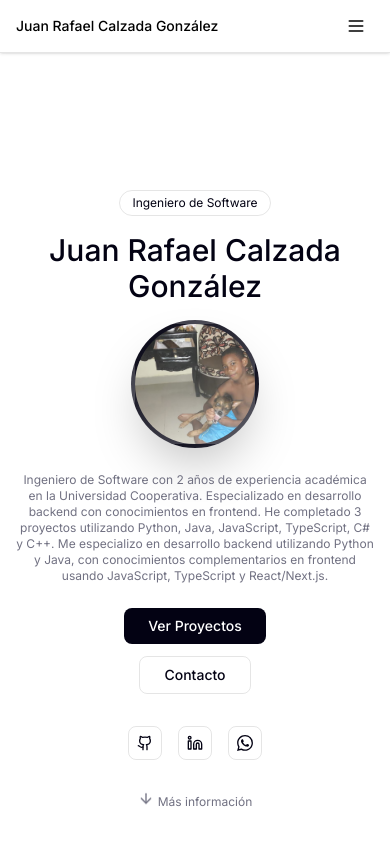
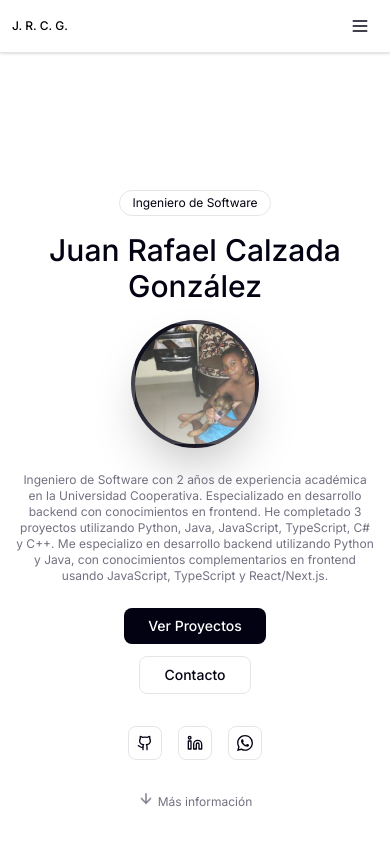
Before and after one commit to rafael5678/portfolio, a Next.js app: page / in a window 390 px wide. Shown: the top 844 px of the page. Built offline with nearby package versions, Linux system fonts and the light colour scheme; no server answers.

Commit message:
Fix responsive header design for all browsers (Opera, Chrome, etc)

```diff
--- a/src/app/globals.css
+++ b/src/app/globals.css
@@ -155,6 +155,25 @@
   --color-ring: #9333ea;
 }
 
+/* Cross-browser compatibility fixes for header */
+header {
+  -webkit-backdrop-filter: blur(12px);
+  backdrop-filter: blur(12px);
+  box-sizing: border-box;
+}
+
+/* Fix for Opera and other browsers */
+@media (max-width: 1023px) {
+  header nav {
+    overflow-x: hidden;
+  }
+
+  header nav > div {
+    min-width: 0;
+    flex-wrap: wrap;
+  }
+}
+
 /* Estilos de impresión para el CV */
 @media print {
   /* Ocultar elementos que no se necesitan en la impresión */
--- a/src/app/layout.tsx
+++ b/src/app/layout.tsx
@@ -25,6 +25,7 @@ export default function RootLayout({
   return (
     <html lang="en" suppressHydrationWarning>
       <head>
+        <meta name="viewport" content="width=device-width, initial-scale=1.0, maximum-scale=5.0, user-scalable=yes" />
         <script
           dangerouslySetInnerHTML={{
             __html: `
--- a/src/components/Header/Header.tsx
+++ b/src/components/Header/Header.tsx
@@ -41,48 +41,65 @@ export const Header = () => {
   };
 
   return (
-    <header style={{ position: 'fixed', top: 0, left: 0, right: 0, zIndex: 9999 }} className="bg-background/95 backdrop-blur-md border-b border-border shadow-sm">
-      <nav className="mx-auto px-4 sm:px-6 lg:px-8 py-2 max-w-7xl">
-        <div className="flex items-center justify-between">
-          <div className="font-medium text-sm sm:text-base">Juan Rafael Calzada González</div>
+    <header
+      style={{ position: 'fixed', top: 0, left: 0, right: 0, zIndex: 9999 }}
+      className="bg-background/95 backdrop-blur-md border-b border-border shadow-sm w-full"
+    >
+      <nav className="mx-auto px-3 sm:px-4 md:px-6 lg:px-8 py-2 max-w-7xl w-full">
+        <div className="flex items-center justify-between w-full gap-2">
+          {/* Name - Responsive */}
+          <div className="font-medium text-xs sm:text-sm md:text-base truncate flex-shrink min-w-0">
+            <span className="hidden lg:inline">Juan Rafael Calzada González</span>
+            <span className="hidden md:inline lg:hidden">Juan Rafael C. G.</span>
+            <span className="hidden sm:inline md:hidden">J. R. Calzada</span>
+            <span className="sm:hidden">J. R. C. G.</span>
+          </div>
 
-          {/* Desktop Navigation */}
-          <div className="hidden md:flex items-center space-x-6">
+          {/* Desktop Navigation - Hidden on mobile/tablet, shown on lg+ */}
+          <div className="hidden lg:flex items-center space-x-3 xl:space-x-6 flex-1 justify-center mx-4 overflow-hidden">
+            <div className="flex items-center space-x-3 xl:space-x-6 flex-wrap justify-center">
               <Navigation
                 menuItems={localizedMenu}
                 activeSection={activeSection}
                 onSectionClick={handleMenuClick}
               />
             </div>
+          </div>
 
-          {/* Theme & Language Selectors */}
-          <div className="hidden md:flex items-center space-x-4 ml-4">
+          {/* Theme & Language Selectors - Desktop */}
+          <div className="hidden lg:flex items-center space-x-3 xl:space-x-4 flex-shrink-0">
             <LanguageSelector
               currentLanguage={language}
               onLanguageChange={toggleLanguage}
             />
             <ThemeSelector
-              themes={[]} // Se pasará desde el componente padre
+              themes={[]}
               currentTheme={theme}
               onThemeChange={toggleTheme}
             />
           </div>
 
-          {/* Mobile Menu Button */}
+          {/* Mobile/Tablet Menu Button */}
           <button
             onClick={() => setIsMenuOpen(!isMenuOpen)}
-            className="md:hidden p-2 hover:bg-accent rounded-md"
+            className="lg:hidden p-2 hover:bg-accent rounded-md transition-colors flex-shrink-0"
+            aria-label={isMenuOpen ? "Close menu" : "Open menu"}
+            aria-expanded={isMenuOpen}
           >
-            {isMenuOpen ? <X className="w-5 h-5" /> : <Menu className="w-5 h-5" />}
+            {isMenuOpen ? (
+              <X className="w-5 h-5 text-foreground" />
+            ) : (
+              <Menu className="w-5 h-5 text-foreground" />
+            )}
           </button>
         </div>
 
-        {/* Mobile Navigation */}
+        {/* Mobile/Tablet Navigation */}
         {isMenuOpen && (
-          <div className="md:hidden mt-4 py-4 border-t border-border">
-            <div className="flex flex-col space-y-3">
+          <div className="lg:hidden mt-4 py-4 border-t border-border w-full">
+            <div className="flex flex-col space-y-3 w-full">
               <Navigation
-                menuItems={menuItems}
+                menuItems={localizedMenu}
                 activeSection={activeSection}
                 onSectionClick={handleMenuClick}
                 isMobile={true}
@@ -94,9 +111,11 @@ export const Header = () => {
                   isMobile={true}
                 />
                 <div className="flex items-center space-x-2">
-                  <span className="text-xs text-muted-foreground">Tema:</span>
+                  <span className="text-xs text-muted-foreground">
+                    {language === 'es' ? 'Tema:' : 'Theme:'}
+                  </span>
                   <ThemeSelector
-                    themes={[]} // Se pasará desde el componente padre
+                    themes={[]}
                     currentTheme={theme}
                     onThemeChange={toggleTheme}
                     isMobile={true}
--- a/src/components/Header/Navigation.tsx
+++ b/src/components/Header/Navigation.tsx
@@ -14,11 +14,29 @@ export const Navigation = ({
   isMobile = false
 }: NavigationProps) => {
   const baseClasses = isMobile
-    ? "text-left text-sm transition-colors hover:text-primary"
-    : "text-sm transition-colors hover:text-primary";
+    ? "text-left text-sm transition-colors hover:text-primary py-2 px-1 w-full text-left"
+    : "text-xs xl:text-sm transition-colors hover:text-primary px-1 xl:px-2 whitespace-nowrap";
 
-  const activeClasses = "text-primary";
+  const activeClasses = "text-primary font-medium";
   const inactiveClasses = "text-muted-foreground";
+
+  if (isMobile) {
+    return (
+      <div className="flex flex-col space-y-1 w-full">
+        {menuItems.map((item) => (
+          <button
+            key={item.id}
+            onClick={() => onSectionClick(item.id)}
+            className={`${baseClasses} ${
+              activeSection === item.id ? activeClasses : inactiveClasses
+            }`}
+          >
+            {item.label}
+          </button>
+        ))}
+      </div>
+    );
+  }
 
   return (
     <>
```
Lines whose indentation alone changed are shown as unchanged.
